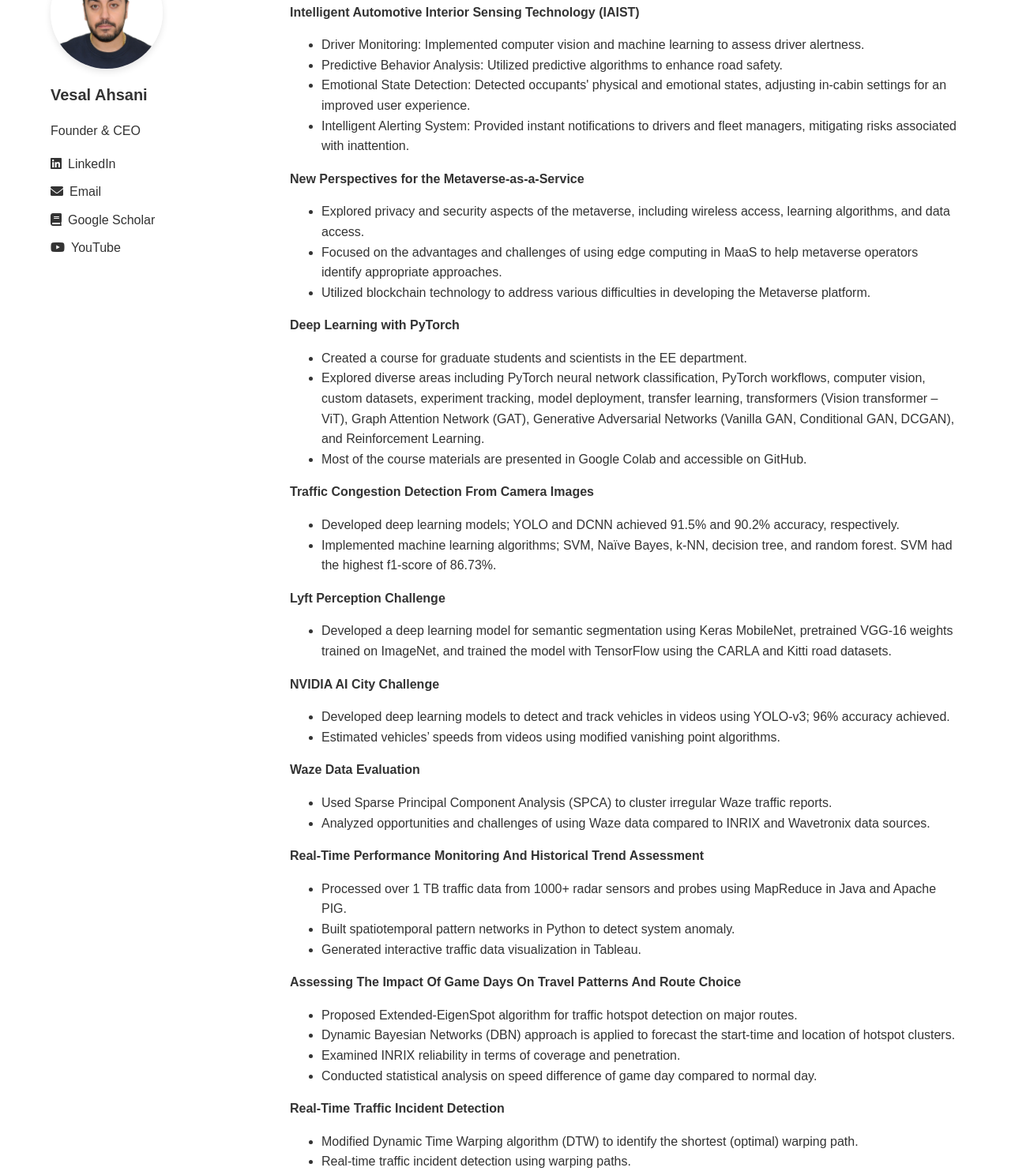
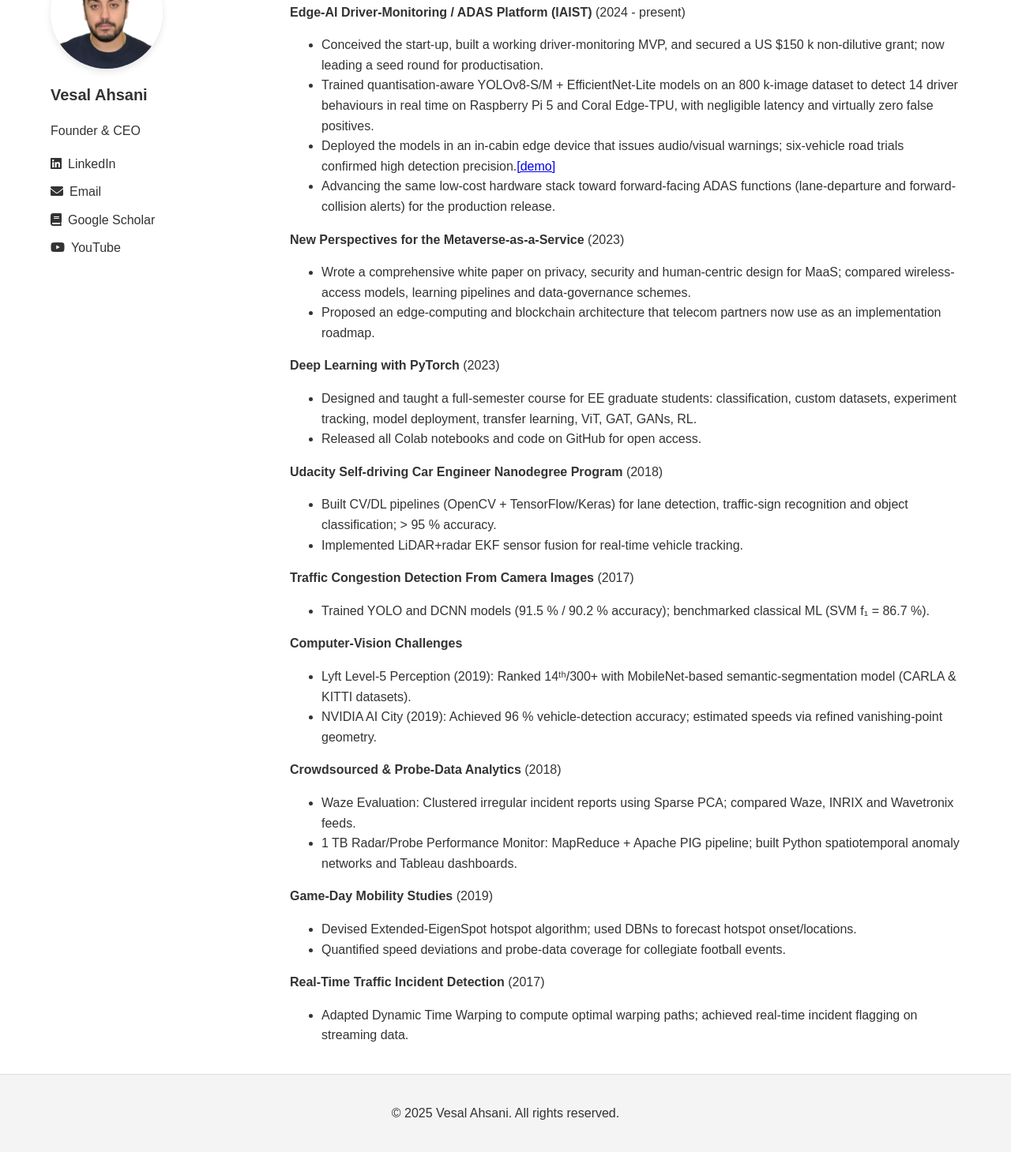
Before and after one commit to VesalAhsani/vesalahsani.github.io, a plain HTML site: page projects.html in a window 1280 px wide. Shown: the part 134-1622 px from the top of the page at 79% size. After the commit the page ends 1593 px from the top, so only its background shows below. Drawn offline with Linux system fonts and the light colour scheme.

Commit message:
Update projects.html

```diff
--- a/projects.html
+++ b/projects.html
@@ -41,70 +41,58 @@
         <div class="content">
             <section id="projects">
                 <h3>Projects</h3>
-                <p><strong>Intelligent Automotive Interior Sensing Technology (IAIST)</strong></p>
+                <p><strong>Edge-AI Driver-Monitoring / ADAS Platform (IAIST)</strong> (2024 - present)</p>
                 <ul>
-                    <li>Driver Monitoring: Implemented computer vision and machine learning to assess driver alertness.</li>
-                    <li>Predictive Behavior Analysis: Utilized predictive algorithms to enhance road safety.</li>
-                    <li>Emotional State Detection: Detected occupants' physical and emotional states, adjusting in-cabin settings for an improved user experience.</li>
-                    <li>Intelligent Alerting System: Provided instant notifications to drivers and fleet managers, mitigating risks associated with inattention.</li>
+                    <li>Conceived the start-up, built a working driver-monitoring MVP, and secured a US $150 k non-dilutive grant; now leading a seed round for productisation.</li>
+                    <li>Trained quantisation-aware YOLOv8-S/M + EfficientNet-Lite models on an 800 k-image dataset to detect 14 driver behaviours in real time on Raspberry Pi 5 and Coral Edge-TPU, with negligible latency and virtually zero false positives.</li>
+                    <li>Deployed the models in an in-cabin edge device that issues audio/visual warnings; six-vehicle road trials confirmed high detection precision.<a href="https://www.youtube.com/@vesalahsani611/playlists" target="_blank">[demo]</a></li>
+                    <li>Advancing the same low-cost hardware stack toward forward-facing ADAS functions (lane-departure and forward-collision alerts) for the production release.</li>
                 </ul>
 
-                <p><strong>New Perspectives for the Metaverse-as-a-Service</strong></p>
+                <p><strong>New Perspectives for the Metaverse-as-a-Service</strong> (2023)</p>
                 <ul>
-                    <li>Explored privacy and security aspects of the metaverse, including wireless access, learning algorithms, and data access.</li>
-                    <li>Focused on the advantages and challenges of using edge computing in MaaS to help metaverse operators identify appropriate approaches.</li>
-                    <li>Utilized blockchain technology to address various difficulties in developing the Metaverse platform.</li>
+                    <li>Wrote a comprehensive white paper on privacy, security and human-centric design for MaaS; compared wireless-access models, learning pipelines and data-governance schemes.</li>
+                    <li>Proposed an edge-computing and blockchain architecture that telecom partners now use as an implementation roadmap.</li>
                 </ul>
 
-                <p><strong>Deep Learning with PyTorch</strong></p>
+                <p><strong>Deep Learning with PyTorch</strong> (2023)</p>
                 <ul>
-                    <li>Created a course for graduate students and scientists in the EE department.</li>
-                    <li>Explored diverse areas including PyTorch neural network classification, PyTorch workflows, computer vision, custom datasets, experiment tracking, model deployment, transfer learning, transformers (Vision transformer – ViT), Graph Attention Network (GAT), Generative Adversarial Networks (Vanilla GAN, Conditional GAN, DCGAN), and Reinforcement Learning.</li>
-                    <li>Most of the course materials are presented in Google Colab and accessible on GitHub.</li>
+                    <li>Designed and taught a full-semester course for EE graduate students: classification, custom datasets, experiment tracking, model deployment, transfer learning, ViT, GAT, GANs, RL.</li>
+                    <li>Released all Colab notebooks and code on GitHub for open access.</li>
                 </ul>
 
-                <p><strong>Traffic Congestion Detection From Camera Images</strong></p>
+                <p><strong>Udacity Self-driving Car Engineer Nanodegree Program</strong> (2018)</p>
                 <ul>
-                    <li>Developed deep learning models; YOLO and DCNN achieved 91.5% and 90.2% accuracy, respectively.</li>
-                    <li>Implemented machine learning algorithms; SVM, Naïve Bayes, k-NN, decision tree, and random forest. SVM had the highest f1-score of 86.73%.</li>
+                    <li>Built CV/DL pipelines (OpenCV + TensorFlow/Keras) for lane detection, traffic-sign recognition and object classification; > 95 % accuracy.</li>
+                    <li>Implemented LiDAR+radar EKF sensor fusion for real-time vehicle tracking.</li>
                 </ul>
 
-                <p><strong>Lyft Perception Challenge</strong></p>
+                <p><strong>Traffic Congestion Detection From Camera Images</strong> (2017)</p>
                 <ul>
-                    <li>Developed a deep learning model for semantic segmentation using Keras MobileNet, pretrained VGG-16 weights trained on ImageNet, and trained the model with TensorFlow using the CARLA and Kitti road datasets.</li>
+                    <li>Trained YOLO and DCNN models (91.5 % / 90.2 % accuracy); benchmarked classical ML (SVM f₁ = 86.7 %).</li>
                 </ul>
 
-                <p><strong>NVIDIA AI City Challenge</strong></p>
+                <p><strong>Computer-Vision Challenges</strong></p>
                 <ul>
-                    <li>Developed deep learning models to detect and track vehicles in videos using YOLO-v3; 96% accuracy achieved.</li>
-                    <li>Estimated vehicles’ speeds from videos using modified vanishing point algorithms.</li>
+                    <li>Lyft Level-5 Perception (2019): Ranked 14ᵗʰ/300+ with MobileNet-based semantic-segmentation model (CARLA & KITTI datasets).</li>
+                    <li>NVIDIA AI City (2019): Achieved 96 % vehicle-detection accuracy; estimated speeds via refined vanishing-point geometry.</li>
                 </ul>
 
-                <p><strong>Waze Data Evaluation</strong></p>
+                <p><strong>Crowdsourced & Probe-Data Analytics</strong> (2018)</p>
                 <ul>
-                    <li>Used Sparse Principal Component Analysis (SPCA) to cluster irregular Waze traffic reports.</li>
-                    <li>Analyzed opportunities and challenges of using Waze data compared to INRIX and Wavetronix data sources.</li>
+                    <li>Waze Evaluation: Clustered irregular incident reports using Sparse PCA; compared Waze, INRIX and Wavetronix feeds.</li>
+                    <li>1 TB Radar/Probe Performance Monitor: MapReduce + Apache PIG pipeline; built Python spatiotemporal anomaly networks and Tableau dashboards.</li>
                 </ul>
 
-                <p><strong>Real-Time Performance Monitoring And Historical Trend Assessment</strong></p>
+                <p><strong>Game-Day Mobility Studies</strong> (2019)</p>
                 <ul>
-                    <li>Processed over 1 TB traffic data from 1000+ radar sensors and probes using MapReduce in Java and Apache PIG.</li>
-                    <li>Built spatiotemporal pattern networks in Python to detect system anomaly.</li>
-                    <li>Generated interactive traffic data visualization in Tableau.</li>
+                    <li>Devised Extended-EigenSpot hotspot algorithm; used DBNs to forecast hotspot onset/locations.</li>
+                    <li>Quantified speed deviations and probe-data coverage for collegiate football events.</li>
                 </ul>
 
-                <p><strong>Assessing The Impact Of Game Days On Travel Patterns And Route Choice</strong></p>
+                <p><strong>Real-Time Traffic Incident Detection</strong> (2017)</p>
                 <ul>
-                    <li>Proposed Extended-EigenSpot algorithm for traffic hotspot detection on major routes.</li>
-                    <li>Dynamic Bayesian Networks (DBN) approach is applied to forecast the start-time and location of hotspot clusters.</li>
-                    <li>Examined INRIX reliability in terms of coverage and penetration.</li>
-                    <li>Conducted statistical analysis on speed difference of game day compared to normal day.</li>
-                </ul>
-
-                <p><strong>Real-Time Traffic Incident Detection</strong></p>
-                <ul>
-                    <li>Modified Dynamic Time Warping algorithm (DTW) to identify the shortest (optimal) warping path.</li>
-                    <li>Real-time traffic incident detection using warping paths.</li>
+                    <li>Adapted Dynamic Time Warping to compute optimal warping paths; achieved real-time incident flagging on streaming data.</li>
                 </ul>
 
             </section>
```
